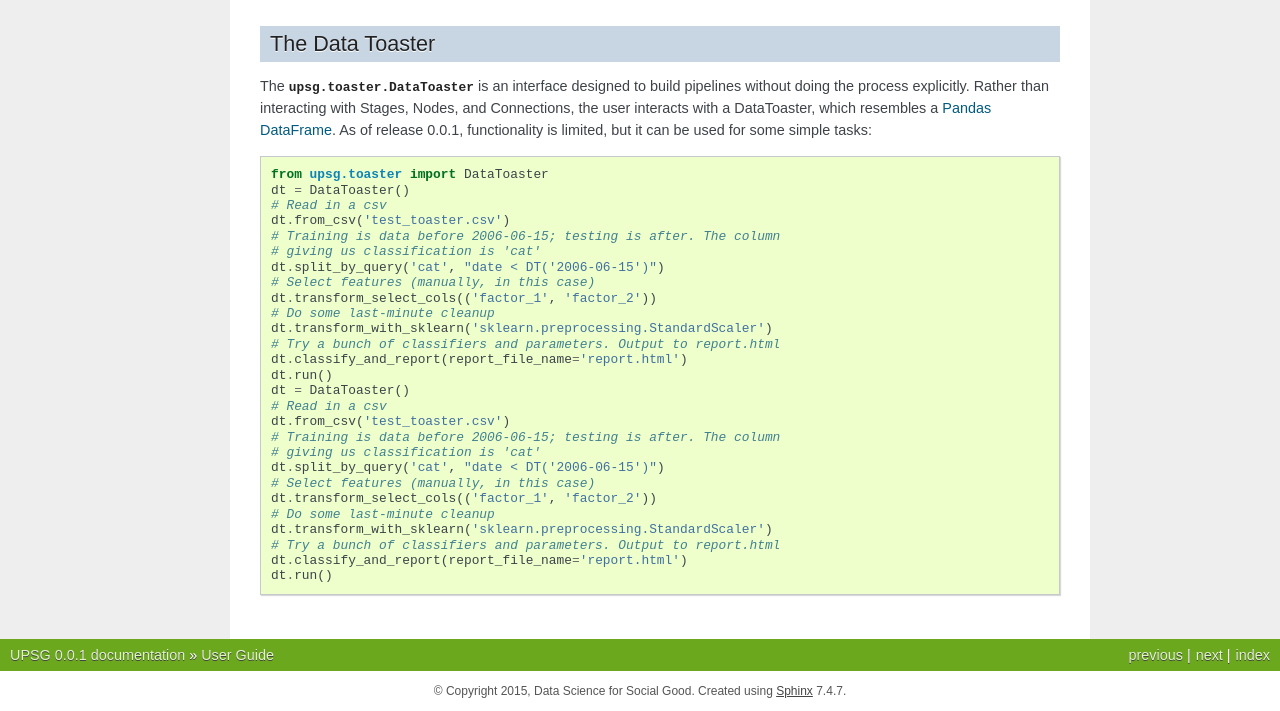
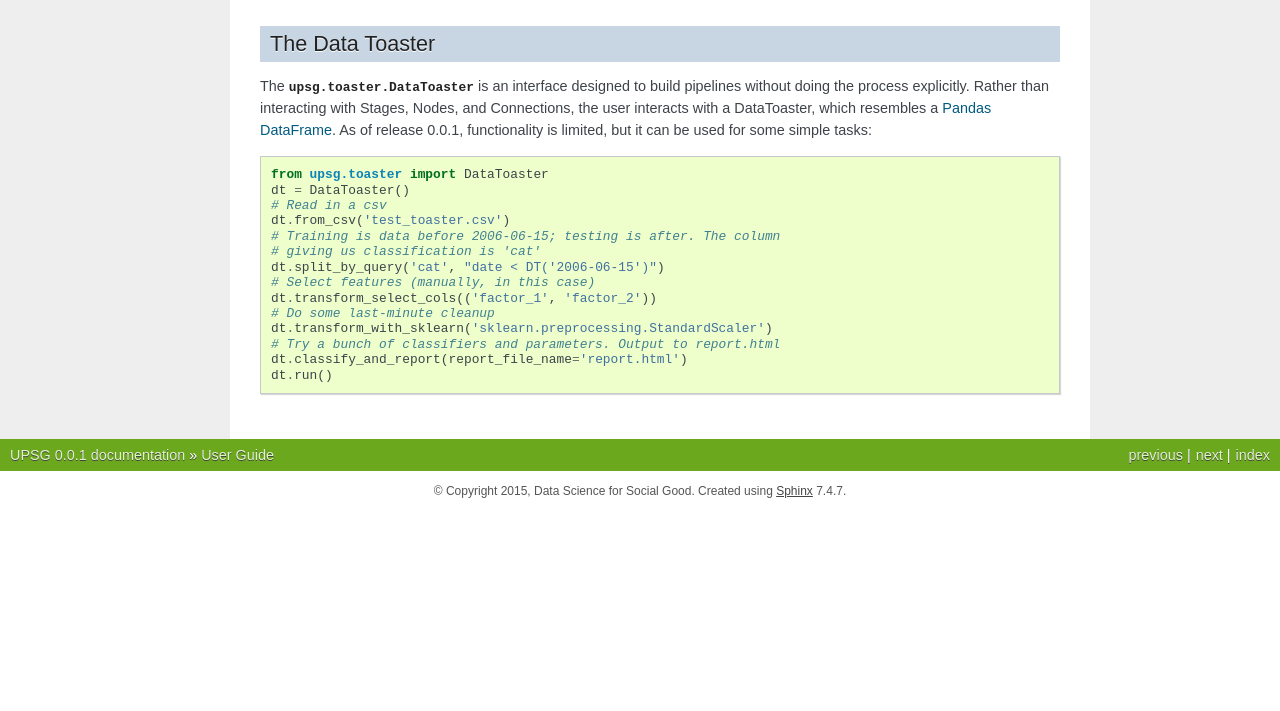
Before and after one commit to dssg/UPSG, a Sphinx documentation site: the page built from doc/user_guide.rst, in a window 1280 px wide and 900 px high, scrolled down 8053 px, cut to the strip 189-900 px from the top of the window. Built offline with Sphinx 7.4.7, drawn with Linux system fonts in a browser that asks for light colours; pages that are not in the unit, such as notebooks, are missing from menus; after the commit the page ends 8753 px from its top, so only the background shows below that.

Commit message:
accidently doubled data toaster doc

```diff
--- a/doc/user_guide.rst
+++ b/doc/user_guide.rst
@@ -471,16 +471,3 @@ simple tasks::
         # Try a bunch of classifiers and parameters. Output to report.html
         dt.classify_and_report(report_file_name='report.html')
         dt.run()
-        dt = DataToaster()
-        # Read in a csv
-        dt.from_csv('test_toaster.csv')
-        # Training is data before 2006-06-15; testing is after. The column
-        # giving us classification is 'cat'
-        dt.split_by_query('cat', "date < DT('2006-06-15')")
-        # Select features (manually, in this case)
-        dt.transform_select_cols(('factor_1', 'factor_2'))
-        # Do some last-minute cleanup
-        dt.transform_with_sklearn('sklearn.preprocessing.StandardScaler')
-        # Try a bunch of classifiers and parameters. Output to report.html
-        dt.classify_and_report(report_file_name='report.html')
-        dt.run()
```
